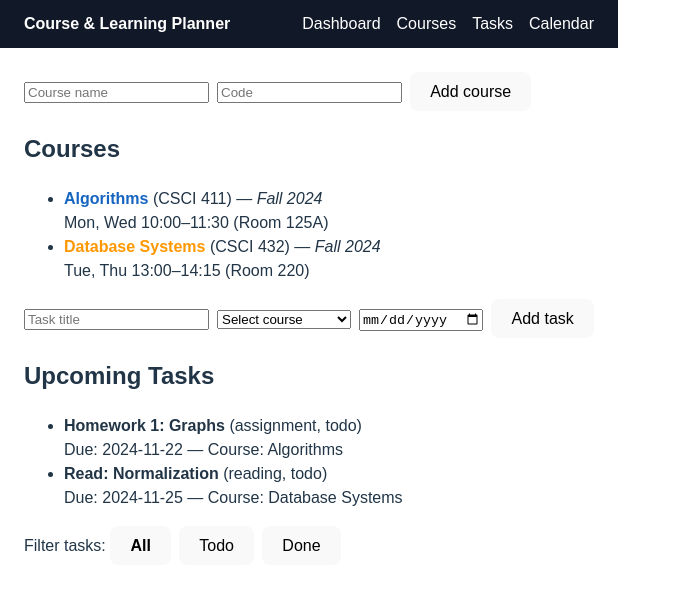
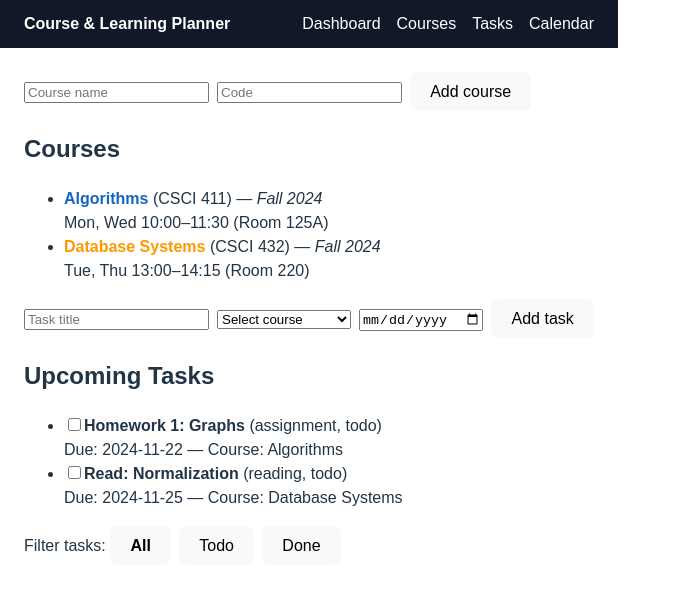
Before and after one commit to venstnguyen/BuildMoreTime, a React (Vite) app: page / in a window 1280 px wide. Shown: the top 590 px of the page, without its empty margins (0-681 px from the left). Built offline with nearby package versions, Linux system fonts and the light colour scheme.

Commit message:
Made the task able to change status! SN

```diff
--- a/src/App.tsx
+++ b/src/App.tsx
@@ -65,6 +65,18 @@ const filteredTasks = tasks.filter((task) => {
   return task.status === taskFilter;
 });
 
+function handleToggleTaskStatus(id: string) {
+  setTasks((prev) =>
+    prev.map((task) =>
+      task.id === id
+        ? {
+            ...task,
+            status: task.status === "todo" ? "done" : "todo",
+          }
+        : task
+    )
+  );
+}
 
   return (
     <Layout>
@@ -78,7 +90,7 @@ const filteredTasks = tasks.filter((task) => {
         courses={courses}
         onAddTask={(task) => setTasks((prev) => [...prev, task])}
       />
-      <TaskList tasks={tasks} courses={courses} />
+      <TaskList tasks={tasks} courses={courses} onToggleStatus={handleToggleTaskStatus} />
 
       <TaskFilter value={taskFilter} onChange={setTaskFilter} />
     </Layout>
--- a/src/Components/TaskList.tsx
+++ b/src/Components/TaskList.tsx
@@ -4,9 +4,10 @@ import type { Course } from "../Models/Course";
 interface TaskListProps {
   tasks: Task[];
   courses: Course[];
+  onToggleStatus: (id: string) => void;
 }
 
-export function TaskList({ tasks, courses }: TaskListProps) {
+export function TaskList({ tasks, courses, onToggleStatus }: TaskListProps) {
   return (
     <section>
       <h2>Upcoming Tasks</h2>
@@ -15,7 +16,14 @@ export function TaskList({ tasks, courses }: TaskListProps) {
           const course = courses.find((c) => c.id === task.courseId);
           return (
             <li key={task.id}>
-              <strong>{task.title}</strong> ({task.type}, {task.status})
+              <label>
+                <input
+                  type="checkbox"
+                  checked={task.status === "done"}
+                  onChange={() => onToggleStatus(task.id)}
+                />
+                <strong>{task.title}</strong> ({task.type}, {task.status})
+              </label>
               <br />
               Due: {task.dueDate} — Course: {course?.name || "N/A"}
             </li>
```
